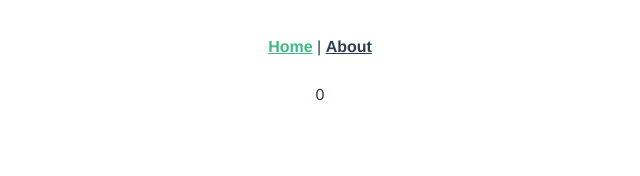
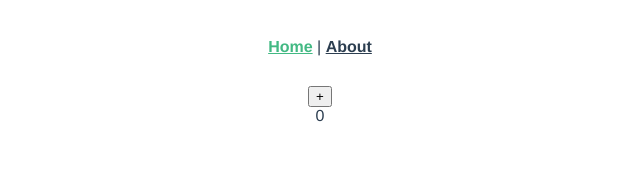
Before and after one commit to hidemiura1111/learning-vuex, a Vue app: page / in a window 1280 px wide. Shown: the top 176 px of the page, without its empty margins (320-960 px from the left). Built offline with nearby package versions, Linux system fonts and the light colour scheme.

Commit message:
Add count func by mutations

```diff
--- a/src/components/HelloWorld.vue
+++ b/src/components/HelloWorld.vue
@@ -1,5 +1,6 @@
 <template>
   <div>
+    <button @click="addCount">+</button>
 
   </div>
 </template>
@@ -8,7 +9,11 @@
 export default {
   name: 'HelloWorld',
   props: {
-    msg: String
+  },
+  methods: {
+    addCount() {
+      this.$store.commit('increment')
+    }
   }
 }
 </script>
--- a/src/store/index.js
+++ b/src/store/index.js
@@ -10,6 +10,9 @@ export default new Vuex.Store({
   getters: {
   },
   mutations: {
+    increment(state) {
+      state.count++
+    }
   },
   actions: {
   },
--- a/src/views/HomeView.vue
+++ b/src/views/HomeView.vue
@@ -1,6 +1,6 @@
 <template>
   <div class="home">
-    <HelloWorld msg="Welcome to Your Vue.js App"/>
+    <HelloWorld/>
   </div>
 </template>
 
```
